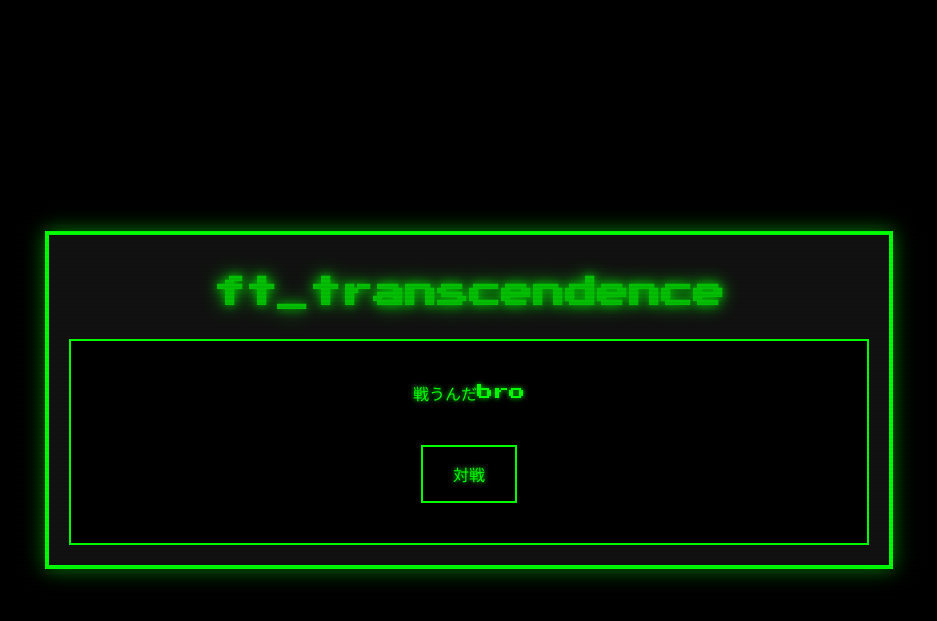
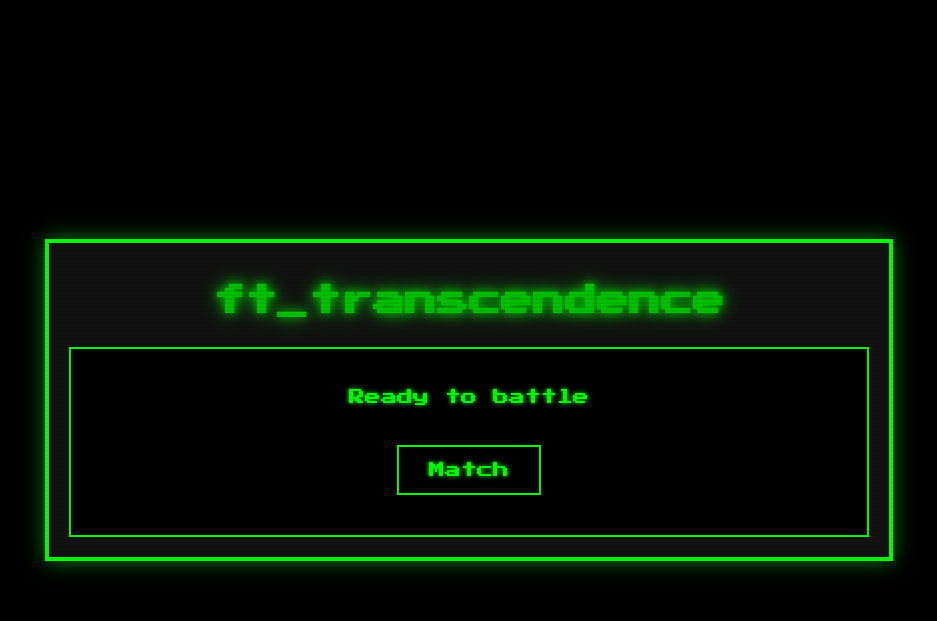
Before and after one commit to Naoki427/ft_transcendence, a Django app: page /randommatch/ in a window 1280 px wide. Shown: the top 621 px of the page, without its empty margins (171-1108 px from the left). Run offline with Django 3.2, Linux system fonts and the light colour scheme.

Commit message:
[add] 多言語対応

```diff
--- a/srcs/Nginx-Server/Static/assets/static/js/Authorized/randommatch.js
+++ b/srcs/Nginx-Server/Static/assets/static/js/Authorized/randommatch.js
@@ -1,14 +1,31 @@
 import { pongGame } from "/static/js/utils/game.js";
+import { translations_format } from "/static/js/utils/translations.js";
+
+const lang = parseInt(localStorage.getItem("language"), 10) || 0;
+const translations = translations_format[lang];
 
 document.addEventListener('DOMContentLoaded', (event) => {
     const matchButton = document.getElementById('matchButton');
     const statusDiv = document.getElementById('status');
     let matchSocket = null;
 
+    // 翻訳を適用
+    applyTranslations();
+
+function applyTranslations() {
+    // ステータステキストと対戦ボタンの翻訳を適用
+    document.getElementById('status').textContent = translations.match_status;
+    document.getElementById('matchButton').textContent = translations.match_button;
+
+    // プレイヤーラベルの翻訳を適用
+    document.getElementById('player1-label').textContent = translations.player1;
+    document.getElementById('player2-label').textContent = translations.player2;
+}
+
     matchButton.addEventListener('click', () => {
-        if (matchButton.textContent === '対戦') {
-            statusDiv.textContent = '対戦相手を探しています...';
-            matchButton.textContent = 'キャンセル';
+        if (matchButton.textContent === translations.match_button) {
+            statusDiv.textContent = translations.match_searching;
+            matchButton.textContent = translations.match_cancel;
             matchButton.classList.add('cancel');
 
             const url = "wss://" + window.location.host + "/ws/match/";
@@ -35,9 +52,9 @@ document.addEventListener('DOMContentLoaded', (event) => {
             matchSocket.onclose = function(e) {
                 console.error('Match socket closed');
             };
-        } else if (matchButton.textContent === 'キャンセル') {
-            statusDiv.textContent = '対戦相手の検索をキャンセルしました。';
-            matchButton.textContent = '対戦';
+        } else if (matchButton.textContent === translations.match_cancel) {
+            statusDiv.textContent = translations.match_canceled;
+            matchButton.textContent = translations.match_button;
             matchButton.classList.remove('cancel');
             if (matchSocket) {
                 matchSocket.close();
--- a/srcs/Nginx-Server/Static/assets/static/js/Unauthorized/index.js
+++ b/srcs/Nginx-Server/Static/assets/static/js/Unauthorized/index.js
@@ -9,7 +9,7 @@ function updateLanguage(lang) {
     document.getElementById('welcome').textContent = translations[lang].welcome;
     document.getElementById('signup').textContent = translations[lang].signup;
     document.getElementById('login').textContent = translations[lang].login;
-    localStorage.setItem("selected_language", lang);
+    localStorage.setItem("language", lang);
 }
 
 document.getElementById('language').addEventListener('change', function() {
--- a/srcs/Nginx-Server/Static/assets/static/js/Unauthorized/signup.js
+++ b/srcs/Nginx-Server/Static/assets/static/js/Unauthorized/signup.js
@@ -6,7 +6,7 @@ import { redirectIfAuthenticated } from "/static/js/utils/authJWT.js";
 document.addEventListener('DOMContentLoaded', redirectIfAuthenticated);
 
 const translations = translations_format;
-const lang = localStorage.getItem("selected_language") || 0;
+const lang = localStorage.getItem("language") || 0;
 document.getElementById('signup-label').textContent = translations[lang].signup;
 document.getElementById('username-label').textContent = translations[lang].username;
 document.getElementById('email-label').textContent = translations[lang].email;
--- a/srcs/Nginx-Server/Static/assets/static/js/utils/translations.js
+++ b/srcs/Nginx-Server/Static/assets/static/js/utils/translations.js
@@ -58,7 +58,25 @@ export const translations_format = {
         // QR code page
         scan_qr_code: "Scan this QR Code",
         scan_qr_instruction: "Scan this QR code to enable 2FA:",
-        scan_qr_app_instruction: "Use Google Authenticator or Authy to scan this QR code."
+        scan_qr_app_instruction: "Use Google Authenticator or Authy to scan this QR code.",
+        // OTP page
+        otp_title: "One-Time Password",
+        otp_label: "OTP",
+        otp_placeholder: "Enter your OTP",
+        otp_submit: "Submit",
+        // Random Match page
+        match_status: "Ready to battle",
+        match_button: "Match",
+        match_cancel: "Cancel",
+        match_searching: "Searching for opponent...",
+        match_canceled: "Search canceled.",
+        player1: "Player 1",
+        player2: "Player 2",
+        // Tournament page
+        tournament_title: "Join Tournament",
+        tournament_size: "Select tournament size:",
+        tournament_alias: "Enter your alias:",
+        tournament_join: "Join Tournament"
     },
     1: { // 日本語 (Japanese)
         signup: "サインアップ",
@@ -99,6 +117,24 @@ export const translations_format = {
         scan_qr_code: "このQRコードをスキャンしてください",
         scan_qr_instruction: "2FAを有効にするには、このQRコードをスキャンしてください：",
         scan_qr_app_instruction: "Google AuthenticatorまたはAuthyを使用してこのQRコードをスキャンしてください。",
+        // OTP page
+        otp_title: "ワンタイムパスワード入力",
+        otp_label: "OTP",
+        otp_placeholder: "OTPを入力してください",
+        otp_submit: "送信",
+        // Random Match page
+        match_status: "戦うんだbro",
+        match_button: "対戦",
+        match_cancel: "キャンセル",
+        match_searching: "対戦相手を探しています...",
+        match_canceled: "対戦相手の検索をキャンセルしました。",
+        player1: "プレイヤー 1",
+        player2: "プレイヤー 2",
+        // Tournament page
+        tournament_title: "トーナメントに参加",
+        tournament_size: "トーナメントサイズを選択してください:",
+        tournament_alias: "ユーザーエイリアスを入力してください:",
+        tournament_join: "トーナメントに参加"
         // username_length
     },
     2: { // Français (French)
@@ -139,6 +175,24 @@ export const translations_format = {
         // QR code page
         scan_qr_code: "Scannez ce code QR",
         scan_qr_instruction: "Scannez ce code QR pour activer la 2FA :",
-        scan_qr_app_instruction: "Utilisez Google Authenticator ou Authy pour scanner ce code QR."
+        scan_qr_app_instruction: "Utilisez Google Authenticator ou Authy pour scanner ce code QR.",
+        // OTP page
+        otp_title: "Mot de passe à usage unique",
+        otp_label: "OTP",
+        otp_placeholder: "Entrez votre OTP",
+        otp_submit: "Soumettre",
+        // Random Match page
+        match_status: "Prêt à combattre",
+        match_button: "Match",
+        match_cancel: "Annuler",
+        match_searching: "Recherche d'adversaire...",
+        match_canceled: "Recherche annulée.",
+        player1: "Joueur 1",
+        player2: "Joueur 2",
+        // Tournament page
+        tournament_title: "Rejoindre le tournoi",
+        tournament_size: "Sélectionnez la taille du tournoi :",
+        tournament_alias: "Entrez votre alias :",
+        tournament_join: "Rejoindre le tournoi"
     }
 };
--- a/srcs/SSR_Django/templates/Authorized/randommatch.html
+++ b/srcs/SSR_Django/templates/Authorized/randommatch.html
@@ -22,17 +22,18 @@
         <div id="message" class="hidden retro-message"></div>
         <div id="score-container">
             <div id="score-player1" class="score-box">
-                <span class="player-label">Player 1</span>
+                <span class="player-label" id="player1-label">Player 1</span>
                 <span class="player-score">0</span>
             </div>
             <div id="score-player2" class="score-box">
-                <span class="player-label">Player 2</span>
+                <span class="player-label" id="player2-label">Player 2</span>
                 <span class="player-score">0</span>
             </div>
         </div>
         <canvas id="gameCanvas"></canvas>
     </div>
     <script src="https://cdnjs.cloudflare.com/ajax/libs/three.js/r128/three.min.js"></script>
+    <script type="module" src="{% static 'js/utils/translations.js' %}"></script>
     <script type="module" src="{% static 'js/Authorized/randommatch.js' %}"></script>
 </body>
 </html>
--- a/srcs/SSR_Django/templates/Unauthorized/otp.html
+++ b/srcs/SSR_Django/templates/Unauthorized/otp.html
@@ -166,10 +166,10 @@
     <div class="retro-container">
         <h1 class="game-title">ft_transcendence</h1>
         <div class="game-console">
-            <h2 class="menu-title">ワンタイムパスワード入力</h2>
+            <h2 id="otp-title" class="menu-title">ワンタイムパスワード入力</h2>
             <form method="post" class="retro-form">
                 <div class="form-group">
-                    <label for="otp" class="retro-label">OTP</label>
+                    <label id="otp-label" for="otp" class="retro-label">OTP</label>
                     <input type="text" class="retro-input" id="otp" name="otp" placeholder="OTPを入力してください" required>
                 </div>
                 <button id="submit-button" type="button" class="retro-btn">送信</button>
@@ -178,7 +178,7 @@
     </div>
 
     <!-- Bootstrap JS and dependencies -->
-    <script src="{% static 'js/Unauthorized/otp.js' %}"></script>
+    <script type="module" src="{% static 'js/Unauthorized/otp.js' %}"></script>
     <script src="https://code.jquery.com/jquery-3.5.1.slim.min.js"></script>
     <script src="https://cdn.jsdelivr.net/npm/@popperjs/core@2.5.4/dist/umd/popper.min.js"></script>
     <script src="https://stackpath.bootstrapcdn.com/bootstrap/4.5.2/js/bootstrap.min.js"></script>
```
Also changed, not shown: srcs/Nginx-Server/Static/assets/static/js/Authorized/tournament.js (+13 -0 lines), srcs/Nginx-Server/Static/assets/static/js/Unauthorized/otp.js (+12 -0 lines), srcs/SSR_Django/templates/Authorized/tournament.html (+4 -4 lines).
